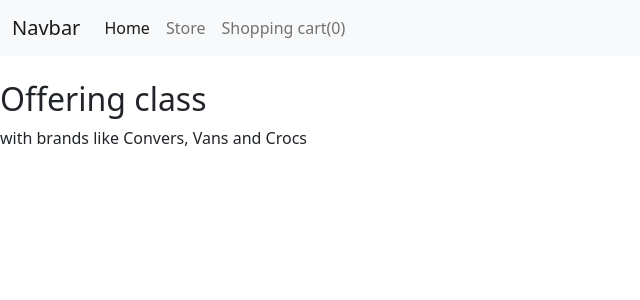
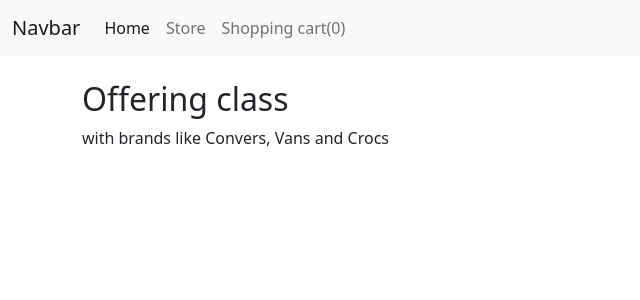
Before and after one commit to Clinton-dev/shopping-cart-react, a React (Create React App) app: page /home in a window 1280 px wide. Shown: the top 300 px of the page, without its empty margins (0-640 px from the left). Built offline with nearby package versions, Linux system fonts and the light colour scheme.

Commit message:
Make navbar to be position sticky

```diff
--- a/src/component/Home.js
+++ b/src/component/Home.js
@@ -2,7 +2,7 @@ import React from 'react';
 
 function Home() {
   return(
-    <div>
+    <div className="container">
       <h2>Offering class</h2>
       <p> with brands like Convers, Vans and Crocs </p>
     </div>
--- a/src/component/NavBar.js
+++ b/src/component/NavBar.js
@@ -2,7 +2,7 @@ import React from 'react';
 
 function NavBar () {
   return(
-    <nav class="navbar navbar-expand-lg navbar-light bg-light">
+    <nav class="navbar sticky-top navbar-expand-lg navbar-light bg-light">
       <div class="container-fluid">
         <a class="navbar-brand" href="/">Navbar</a>
          <button class="navbar-toggler" type="button" data-bs-toggle="collapse" data-bs-target="#navbarNavAltMarkup" aria-controls="navbarNavAltMarkup" aria-expanded="false" aria-label="Toggle navigation">
```
